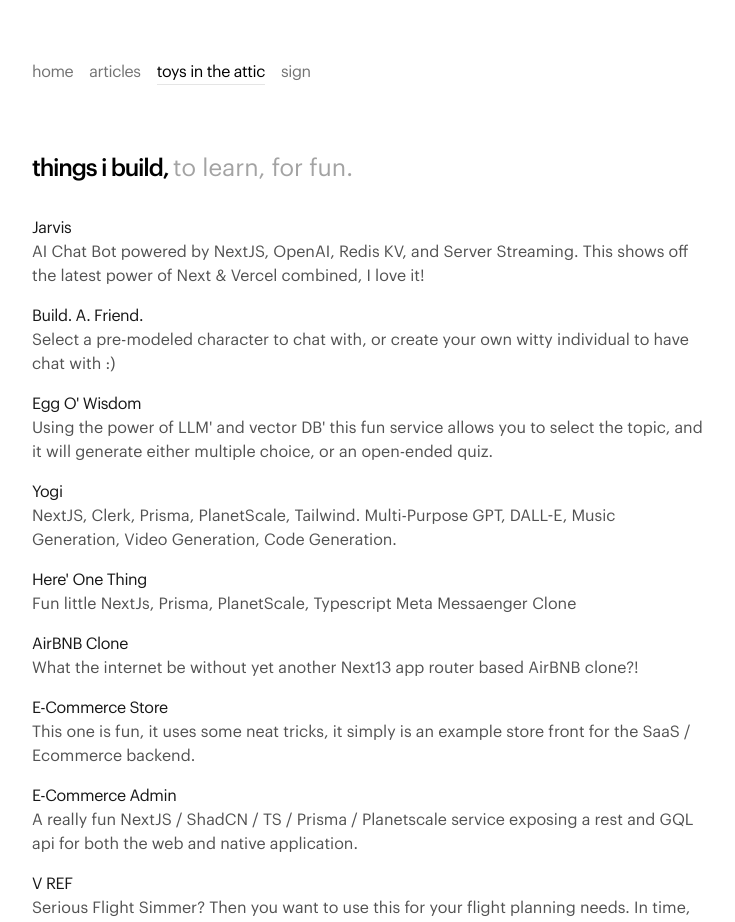
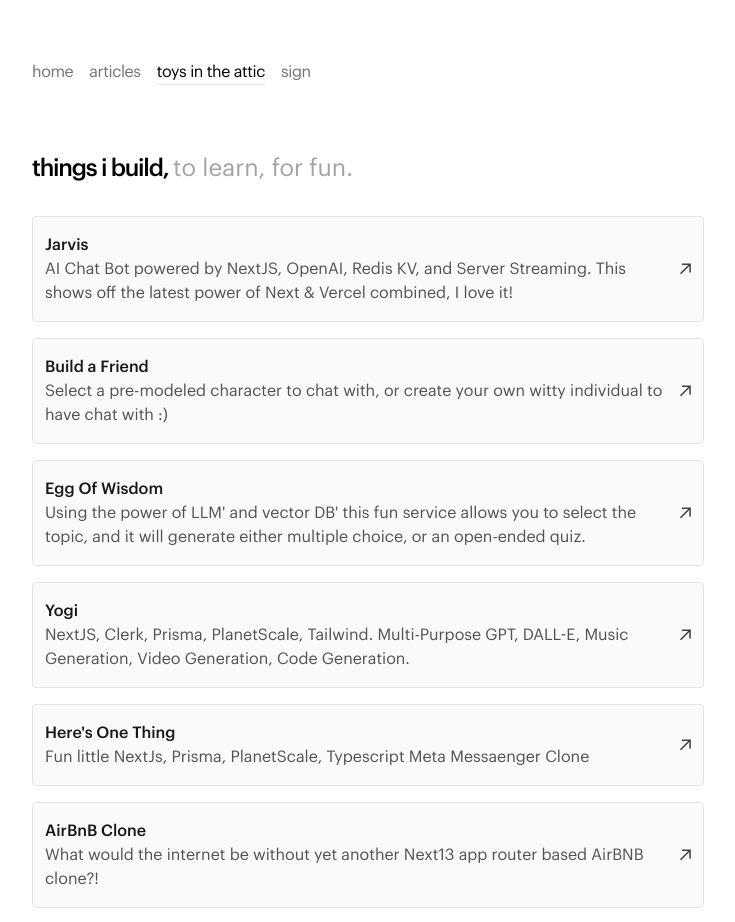
Before and after one commit to ryanyogan/yogan.dev, a Next.js app: page /things-i-build in a window 1280 px wide. Shown: the top 922 px of the page, without its empty margins (272-1007 px from the left). Built offline with nearby package versions, Linux system fonts and the light colour scheme.

Commit message:
nicer external links

```diff
--- a/src/app/things-i-build/page.tsx
+++ b/src/app/things-i-build/page.tsx
@@ -1,4 +1,4 @@
-import Link from "next/link";
+import { ExternalLink } from "@/components/shared/external-link";
 
 export const runtime = "edge";
 export default function TechToys() {
@@ -10,144 +10,84 @@ export default function TechToys() {
           to learn, for fun.
         </span>
       </h1>
-      <Link
-        href="https://jarvis.yogan.dev"
-        target="_blank"
-        className="flex flex-col space-y-1 mb-4"
-      >
-        <div className="w-full flex flex-col">
-          <p className="text-neutral-900 dark:text-neutral-100 tracking-tight">
-            Jarvis
-          </p>
-          <p className="text-neutral-600 dark:text-neutral-400">
+
+      <div className="my-8 flex flex-col space-y-4 w-full">
+        <ExternalLink
+          title="Jarvis"
+          description="
             AI Chat Bot powered by NextJS, OpenAI, Redis KV, and Server
             Streaming. This shows off the latest power of Next & Vercel
             combined, I love it!
-          </p>
-        </div>
-      </Link>
-      <Link
-        href="https://friend.yogan.dev"
-        target="_blank"
-        className="flex flex-col space-y-1 mb-4"
-      >
-        <div className="w-full flex flex-col">
-          <p className="text-neutral-900 dark:text-neutral-100 tracking-tight">
-            Build. A. Friend.
-          </p>
-          <p className="text-neutral-600 dark:text-neutral-400">
+          "
+          href="https://jarvis.yogan.dev"
+        />
+        <ExternalLink
+          title="Build a Friend"
+          description="
           Select a pre-modeled character to chat with, or create your own
           witty individual to have chat with :)
-          </p>
-        </div>
-      </Link>
-      <Link
-        href="https://egg.yogan.dev"
-        target="_blank"
-        className="flex flex-col space-y-1 mb-4"
-      >
-        <div className="w-full flex flex-col">
-          <p className="text-neutral-900 dark:text-neutral-100 tracking-tight">
-            Egg O&apos; Wisdom
-          </p>
-          <p className="text-neutral-600 dark:text-neutral-400">
-            Using the power of LLM&apos; and vector DB&apos; this fun service
+          "
+          href="https://friend.yogan.dev"
+        />
+        <ExternalLink
+          title="Egg Of Wisdom"
+          description="
+          Using the power of LLM' and vector DB' this fun service
           allows you to select the topic, and it will generate either multiple
           choice, or an open-ended quiz.
-          </p>
-        </div>
-      </Link>
-      <Link
-        href="https://yogi.yogan.dev/dashboard"
-        target="_blank"
-        className="flex flex-col space-y-1 mb-4"
-      >
-        <div className="w-full flex flex-col">
-          <p className="text-neutral-900 dark:text-neutral-100 tracking-tight">
-            Yogi
-          </p>
-          <p className="text-neutral-600 dark:text-neutral-400">
+          "
+          href="https://egg.yogan.dev"
+        />
+        <ExternalLink
+          title="Yogi"
+          description="
           NextJS, Clerk, Prisma, PlanetScale, Tailwind. Multi-Purpose GPT,
           DALL-E, Music Generation, Video Generation, Code Generation.
-          </p>
-        </div>
-      </Link>
-      <Link
-        href="https://one.yogan.dev"
-        target="_blank"
-        className="flex flex-col space-y-1 mb-4"
-      >
-        <div className="w-full flex flex-col">
-          <p className="text-neutral-900 dark:text-neutral-100 tracking-tight">
-            Here&apos; One Thing
-          </p>
-          <p className="text-neutral-600 dark:text-neutral-400">
+          "
+          href="https://yogi.yogan.dev"
+        />
+        <ExternalLink
+          title="Here's One Thing"
+          description="
           Fun little NextJs, Prisma, PlanetScale, Typescript Meta Messaenger
           Clone
-          </p>
-        </div>
-      </Link>
-      <Link
+          "
+          href="https://one.yogan.dev"
+        />
+        <ExternalLink
+          title="AirBnB Clone"
+          description="
+          What would the internet be without yet another Next13 app router based
+          AirBNB clone?!
+          "
           href="https://bnb.ryanyogan.com"
-        target="_blank"
-        className="flex flex-col space-y-1 mb-4"
-      >
-        <div className="w-full flex flex-col">
-          <p className="text-neutral-900 dark:text-neutral-100 tracking-tight">
-            AirBNB Clone
-          </p>
-          <p className="text-neutral-600 dark:text-neutral-400">
-            What the internet be without yet another Next13 app router based
-            AirBNB clone?!
-          </p>
-        </div>
-      </Link>
-      <Link
-        href="https://store.ryanyogan.com"
-        target="_blank"
-        className="flex flex-col space-y-1 mb-4"
-      >
-        <div className="w-full flex flex-col">
-          <p className="text-neutral-900 dark:text-neutral-100 tracking-tight">
-            E-Commerce Store
-          </p>
-          <p className="text-neutral-600 dark:text-neutral-400">
+        />
+        <ExternalLink
+          title="E-Commerce Store"
+          description="
           This one is fun, it uses some neat tricks, it simply is an example
           store front for the SaaS / Ecommerce backend.
-          </p>
-        </div>
-      </Link>
-      <Link
-        href="https://ecommerce.yogan.dev"
-        target="_blank"
-        className="flex flex-col space-y-1 mb-4"
-      >
-        <div className="w-full flex flex-col">
-          <p className="text-neutral-900 dark:text-neutral-100 tracking-tight">
-            E-Commerce Admin
-          </p>
-          <p className="text-neutral-600 dark:text-neutral-400">
+          "
+          href="https://store.yogan.dev"
+        />
+        <ExternalLink
+          title="E-Commerce SaaS Admin"
+          description="
           A really fun NextJS / ShadCN / TS / Prisma / Planetscale service
           exposing a rest and GQL api for both the web and native application.
-          </p>
-        </div>
-      </Link>
-      <Link
-        href="https://fly.yogan.dev"
-        target="_blank"
-        className="flex flex-col space-y-1 mb-4"
-      >
-        <div className="w-full flex flex-col">
-          <p className="text-neutral-900 dark:text-neutral-100 tracking-tight">
-            V REF
-          </p>
-          <p className="text-neutral-600 dark:text-neutral-400">
+          "
+          href="https://ecommerce.yogan.dev"
+        />
+        <ExternalLink
+          title="V-SYNC"
+          description="
           Serious Flight Simmer? Then you want to use this for your flight
           planning needs. In time, it is my hope that this can become the
-            ForeFlight&apos; of Simming!
-          </p>
+          ForeFlight' of Simming!
+          "
+          href="https://vsync.yogan.dev"
+        />
       </div>
-      </Link>
     </section>
   );
 }
--- /dev/null
+++ b/src/components/shared/external-link.tsx
@@ -0,0 +1,29 @@
+import Link from "next/link";
+import { ArrowIcon } from "./arrow-icon";
+
+interface ExternalLinkProps {
+  title: string;
+  description: string;
+  href: string;
+}
+
+export function ExternalLink({ title, href, description }: ExternalLinkProps) {
+  return (
+    <Link
+      target="_blank"
+      href={href}
+      className="border border-neutral-200 dark:border-neutral-700 bg-neutral-50 dark:bg-neutral-800 rounded flex items-center justify-between px-3 py-4 w-full"
+    >
+      <div className="flex flex-col mr-2">
+        <p className="font-bold text-neutral-900 dark:text-neutral-100">
+          {title}
+        </p>
+
+        <p className="text-neutral-600 dark:text-neutral-400">{description}</p>
+      </div>
+      <div className="text-neutral-700 dark:text-neutral-300">
+        <ArrowIcon />
+      </div>
+    </Link>
+  );
+}
```
Lines whose indentation alone changed are shown as unchanged.
